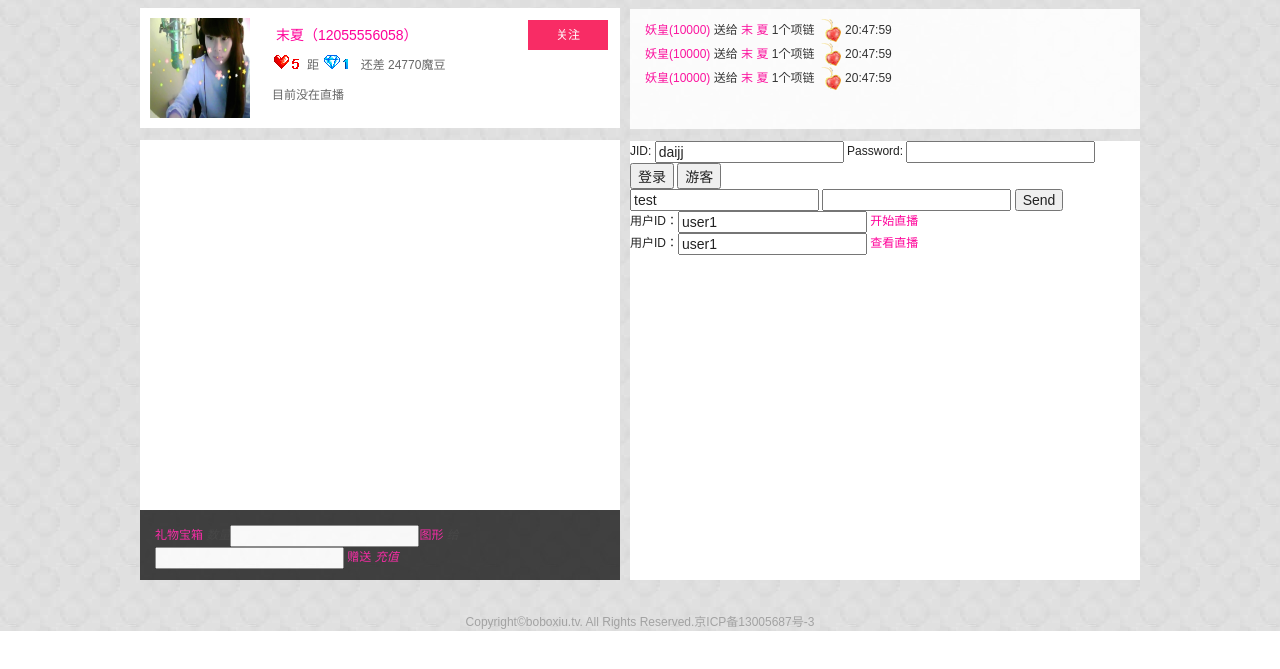
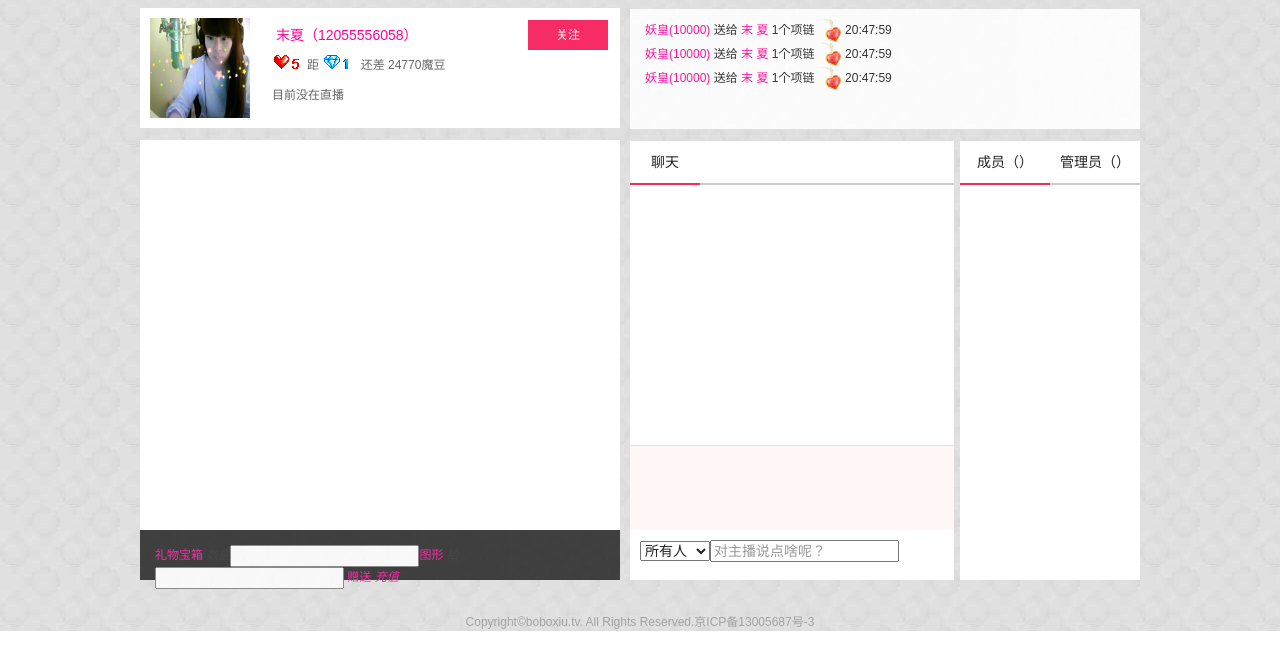
Before and after one commit to realjade/videochat, a plain HTML site: page liveshow.html in a window 1280 px wide. Shown: the part 33-702 px from the top of the page. Drawn offline with Linux system fonts and the light colour scheme.

Commit message:
chatroom

```diff
--- /dev/null
+++ b/css/apps/chatroom.css
@@ -0,0 +1,83 @@
+.chatroom{
+	width: 100%;
+	height: 100%;
+	position: relative;
+}
+.ct-left{
+	position: absolute;
+	top:0px;
+	bottom: 0px;
+	left: 0px;
+	right: 186px;
+	background: #fff;
+}
+.ct-right{
+	position: absolute;
+	width: 180px;
+	top: 0px;
+	bottom: 0px;
+	right: 0px;
+	background: #fff;
+}
+.ct-tab{
+	font-size: 14px;
+	border-bottom: 2px solid #ccc;
+	height: 42px;
+	_height: 21px;
+}
+.ct-msg-panel .ct-tab li{
+	width: 70px;
+}
+.ct-member-panel .ct-tab li{
+	width: 90px;
+}
+.ct-tab li{
+	float: left;
+	padding: 12px 0px;
+	_padding-bottom: 0px;
+	height: 18px;
+	_height: 26px;
+	cursor: pointer;
+	text-align: center;
+}
+.ct-tab li.active{
+	border-bottom: 2px solid #f82c65;
+}
+.ct-msg{
+	position: absolute;
+	top:44px;
+	left: 0px;
+	right: 0px;
+	bottom: 50px;
+	background: #fff;
+}
+.ct-msg .ct-msg-groupchat{
+	display: block;
+	position: absolute;
+	top: 0px;
+	left: 0px;
+	right: 0px;
+	height: 260px;
+	overflow-x:hidden;
+	overflow-y:auto;
+}
+.ct-msg .ct-msg-privatechat{
+	display: block;
+	position: absolute;
+	left: 0px;
+	right: 0px;
+	height: 84px;
+	bottom: 0px;
+	border-top: 1px solid #e4e4e4;
+	background: #fef6f7;
+	overflow-x:hidden;
+	overflow-y:auto;
+}
+.ct-send-panel{
+	position: absolute;
+	bottom: 0px;
+	left: 0px;
+	right: 0px;
+	height: 30px;
+	padding: 10px;
+}
--- a/css/apps/liveshow.css
+++ b/css/apps/liveshow.css
@@ -50,7 +50,7 @@
 	text-decoration: none;
 }
 .liveshow{
-	height: 340px;
+	height: 360px;
 	background: #fff;
 	margin-top: 12px;
 	width: 450px;
@@ -60,7 +60,7 @@
 	background: #181818;
 	width: 450px;
 	padding: 15px;
-	height: 40px;
+	height: 20px;
 	filter: alpha(opacity:80);
 	opacity: 0.8;
 }
@@ -85,7 +85,6 @@
 .chatroompanel{
 	width: 510px;
 	height: 439px;
-	background: #fff;
 	margin-top: 12px;
 }
 .actorlv {
--- a/js/apps/chatroom.js
+++ b/js/apps/chatroom.js
@@ -5,10 +5,42 @@ $(function(){
 		}
 		$.extend(options,o);
 		var self = this;
+		init();
 		function init(){
 			var _template = '<div class="chatroom">' +
-								'<div class=""></div>'
+								'<div class="ct-left">' +
+									'<div class="ct-msg-panel">' +
+										'<div class="ct-tab">' +
+											'<ul>' +
+												'<li class="active">聊天</li>' +
+											'</ul>' +
+										'</div>' +
+										'<div class="ct-msg">' +
+											'<ul class="ct-msg-groupchat"></ul>' +
+											'<ul class="ct-msg-privatechat "></ul>' +
+										'</div>' +
+									'</div>' +
+									'<div class="ct-send-panel">' +
+										'<select style="width:70px;" class="line_height" id="chat-user-selector"><option value="-1">所有人</option></select>' +
+										'<input type="text" placeholder="对主播说点啥呢？" />' +
+									'</div>' +
+								'</div>' +
+								'<div class="ct-right">' +
+									'<div class="ct-member-panel">' +
+										'<div class="ct-tab">' +
+											'<ul>' +
+												'<li class="active">成员（<span></span>）</li>' +
+												'<li>管理员（<span></span>）</li>' +
+											'</ul>' +
+										'</div>' +
+										'<div class="ct-member">' +
+											'<ul class="ct-member-list"></ul>' +
+											'<ul class="ct-admin-list"></ul>' +
+										'</div>' +
+									'</div>' +
+								'</div>' +
 							'</div>';
+			$(_template).appendTo(self);
 		}
 	};
 });
--- a/js/apps/liveshow.js
+++ b/js/apps/liveshow.js
@@ -15,6 +15,7 @@ $(function(){
             "11.1.0", "flash/playerProductInstall.swf",
             { host: '183.203.16.207', port: 8108, uid: 'user1' }, params, {id:'liveshowflash', name:'Consumer'});
     }
+    $('.chatroompanel').chatroom();
 
     var chat = new Chat({
         onConnected:onConnected,
--- a/liveshow.html
+++ b/liveshow.html
@@ -7,6 +7,7 @@
         <link rel="stylesheet" type="text/css" href="css/lib/global.css">
         <link rel="stylesheet" type="text/css" href="css/lib/common.css">
         <link rel="stylesheet" type="text/css" href="css/lib/layout.css">
+        <link rel="stylesheet" type="text/css" href="css/apps/chatroom.css">
         <link rel="stylesheet" type="text/css" href="css/apps/liveshow.css">
         <script type="text/javascript" src="js/lib/jquery.min.js"></script>
         <script type="text/javascript" src="js/lib/html5.js"></script>
@@ -86,51 +87,7 @@
                             </li>
                         </ul>
                     </div>
-                    <div class="chatroompanel">
-                        <div class="body">
-                            <div id='login'>
-                                <form name='cred'>
-                                    <label for='jid'>JID:</label>
-                                    <input type='text' id='jid' value="daijj" />
-                                    <label for='pass'>Password:</label>
-                                    <input type='password' id='pass' />
-                                    <input type='button' id='connect' value='登录' />
-                                    <input type='button' id='connectAnonymous' value='游客' />
-                                </form>
-                            </div>
-
-                            <div id='message'></div>
-
-                            <div>
-                                <form name="msessage">
-                                    <input type='text' id='to' value="test" />
-                                    <input type='text' id='msg' value="" />
-                                    <input type='button' id='send' value='Send' />
-                                </form>
-                            </div>
-
-
-                            <div id="mySetting">
-                                <label for="UID">用户ID：<input type="text" id="UID" name="UID" value="user1" /></label>&nbsp;<a href="#" id="btnPublish">开始直播</a>
-                            </div>
-
-                            <div id="myView" class="producer" style="display:none;">
-                                <div id="myCamera">
-                                    <p>
-                                        To view this page ensure that Adobe Flash Player version
-                                        11.0.0 or greater is installed.
-                                    </p>
-                                </div>
-                            </div>
-
-                            <div id="userList">
-                                <label for="liveUID">用户ID：<input type="text" id="liveUID" name="liveUID" value="user1" /></label>&nbsp;<a href="#" id="btnLive">查看直播</a>
-                            </div>
-
-                            <div id="videoList">
-                            </div>
-                        </div>
-                    </div>
+                    <div class="chatroompanel"></div>
                 </div>
             </div>
         </div>
```
